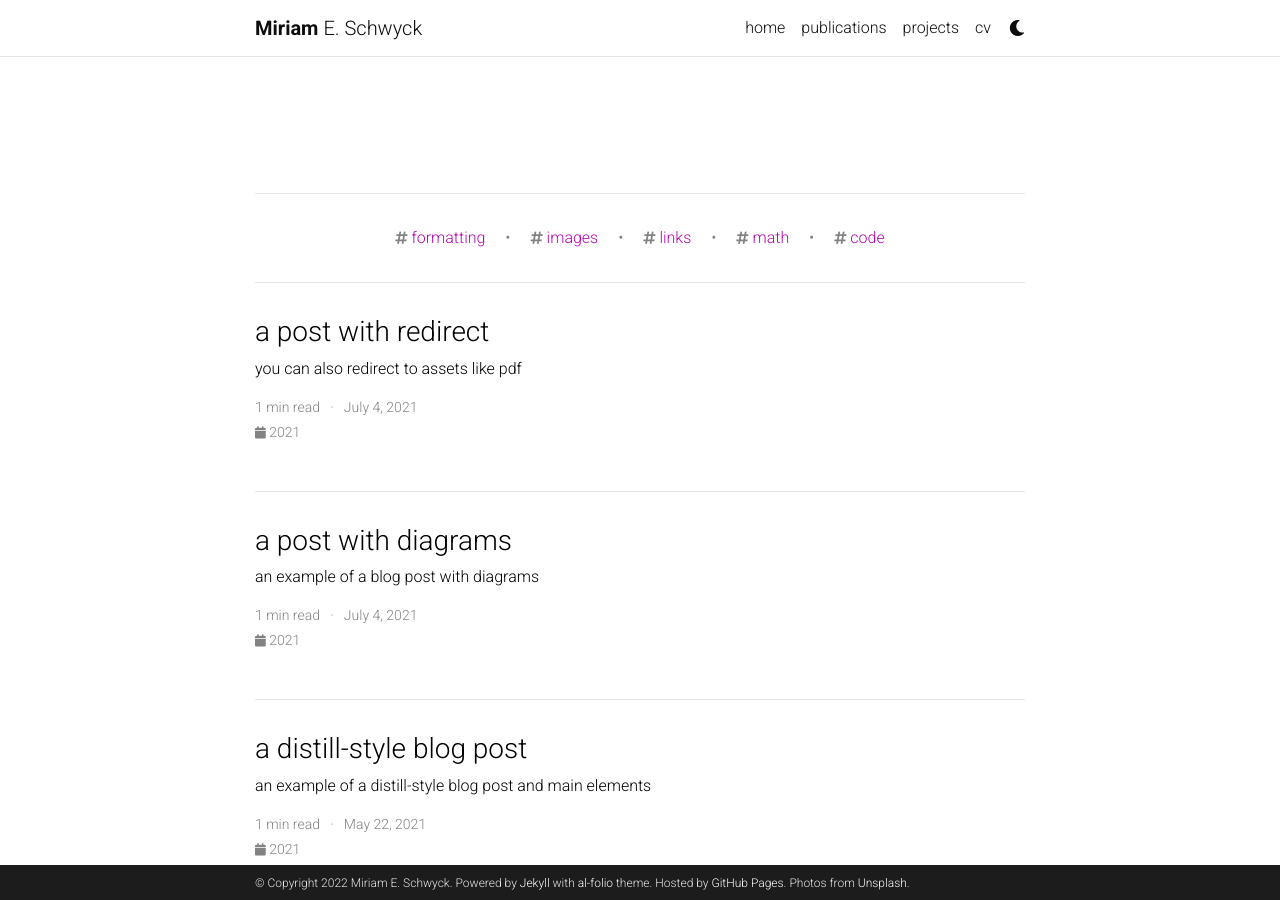
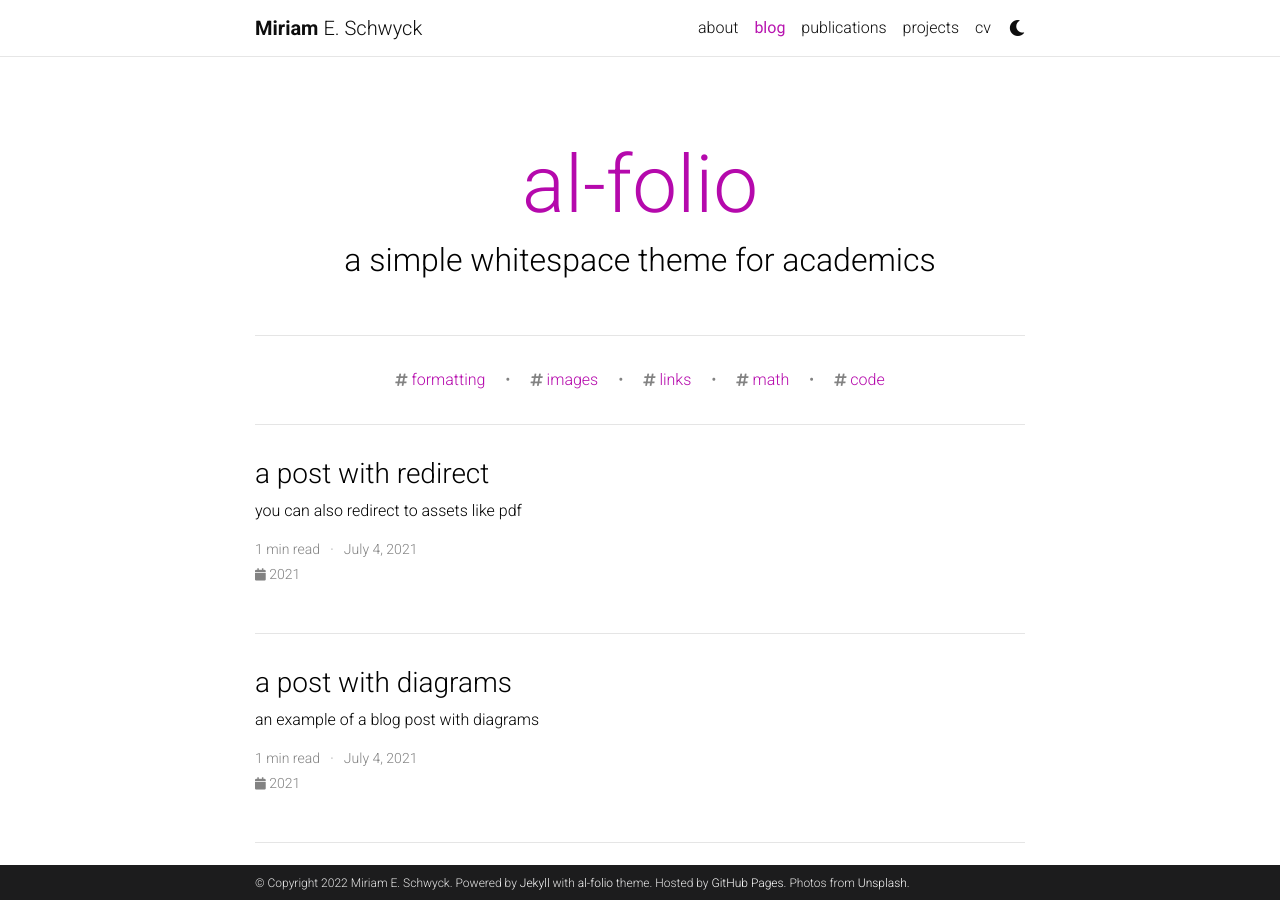
Before and after one commit to mweaverdyck/mweaverdyck.github.io, a Jekyll site: the page built from blog/index.html, in a window 1280 px wide and 900 px high. Built offline with Jekyll 4.4.1, drawn with Linux system fonts in a browser that asks for light colours; the list of posts is cut into pages by our own code; comment, search, counter and statistics services are not loaded; a style sheet for code colours, icons or effects is not loaded.

Commit message:
basic info

```diff
--- a/_config.yml
+++ b/_config.yml
@@ -6,7 +6,7 @@
 first_name: Miriam
 middle_name: E.
 last_name: Schwyck
-email: mweaverdyck[at]ucla[dot]edu
+email: mweaverdyck@ucla.edu
 description: > # the ">" symbol means to ignore newlines until "footer_text:"
   A simple, whitespace theme for academics. Based on [*folio](https://github.com/bogoli/-folio) design.
 footer_text: >
@@ -16,10 +16,10 @@
 keywords: jekyll, jekyll-theme, academic-website, portfolio-website  # add your own keywords or leave empty
 
 lang: en # the language of your site (for example: en, fr, cn, ru, etc.)
-icon: ⚛️  # the emoji used as the favicon (alternatively, provide image name in /assets/img/)
+icon: brain_logo.jpg # the emoji used as the favicon (alternatively, provide image name in /assets/img/)
 
 url: https://mschwyck.github.io # the base hostname & protocol for your site
-baseurl: #/mweaverdyck #/al-folio # the subpath of your site, e.g. /blog/
+baseurl: # the subpath of your site, e.g. /blog/
 last_updated: false # set to true if you want to display last updated in the footer
 impressum_path:  # set to path to include impressum link in the footer, use the same path as permalink in a page, helps to conform with EU GDPR
 
@@ -68,7 +68,7 @@
 # -----------------------------------------------------------------------------
 
 github_username: mweaverdyck # your GitHub user name
-gitlab_username: mes22 # your GitLab user name
+gitlab_username: # your GitLab user name
 twitter_username: # your Twitter handle
 mastodon_username: # your mastodon instance+username in the format instance.tld/@username
 linkedin_username: # your LinkedIn user name
@@ -76,7 +76,7 @@
 scholar_userid: # your Google Scholar ID
 semanticscholar_id: # your Semantic Scholar ID
 whatsapp_number: # your WhatsApp number (full phone number in international format. Omit any zeroes, brackets, or dashes when adding the phone number in international format.)
-orcid_id: 0000-0002-4779-7876 # your ORCID ID
+orcid_id: # your ORCID ID
 medium_username: # your Medium username
 quora_username: # your Quora username
 publons_id: # your ID on Publons
@@ -96,8 +96,8 @@
 facebook_id: # your facebook id
 discord_id: # your discord id (18-digit unique numerical identifier)
 
-contact_note: >
-  You can even add a little note about which of these is the best way to reach you.
+contact_note: #>
+  #You can even add a little note about which of these is the best way to reach you.
 
 # -----------------------------------------------------------------------------
 # Analytics and search engine verification
@@ -113,25 +113,25 @@
 # Blog
 # -----------------------------------------------------------------------------
 
-blog_name: # blog_name will be displayed in your blog page
-blog_nav_title: # your blog must have a title for it to be displayed in the nav bar
-blog_description:
-permalink: #/blog/:year/:title/
+blog_name: al-folio # blog_name will be displayed in your blog page
+blog_nav_title: blog # your blog must have a title for it to be displayed in the nav bar
+blog_description: a simple whitespace theme for academics
+permalink: /blog/:year/:title/
 
 # Pagination
 pagination:
   enabled: true
 
 # Comments
-disqus_shortname: # put your disqus shortname
+disqus_shortname: al-folio # put your disqus shortname
 # https://help.disqus.com/en/articles/1717111-what-s-a-shortname
 
 # External sources.
 # If you have blog posts published on medium.com or other exteranl sources,
 # you can display them in your blog by adding a link to the RSS feed.
 external_sources:
-  - name: #medium.com
-    rss_url: #https://medium.com/@al-folio/feed
+  - name: medium.com
+    rss_url: https://medium.com/@al-folio/feed
 
 # -----------------------------------------------------------------------------
 # Collections
@@ -141,10 +141,10 @@
   news:
     defaults:
       layout: post
-    output: false
+    output: true
     permalink: /news/:path/
   projects:
-    output: false
+    output: true
     permalink: /projects/:path/
 
 news_scrollable: true # adds a vertical scroll bar if there are more than 3 news items
@@ -233,8 +233,8 @@
 
 scholar:
 
-  last_name: [Schwyck]
-  first_name: [Miriam, E.]
+  last_name: [Einstein]
+  first_name: [Albert, A.]
 
   style: apa
   locale: en
```
Also changed, not shown: _pages/about.md (+5 -9 lines).
